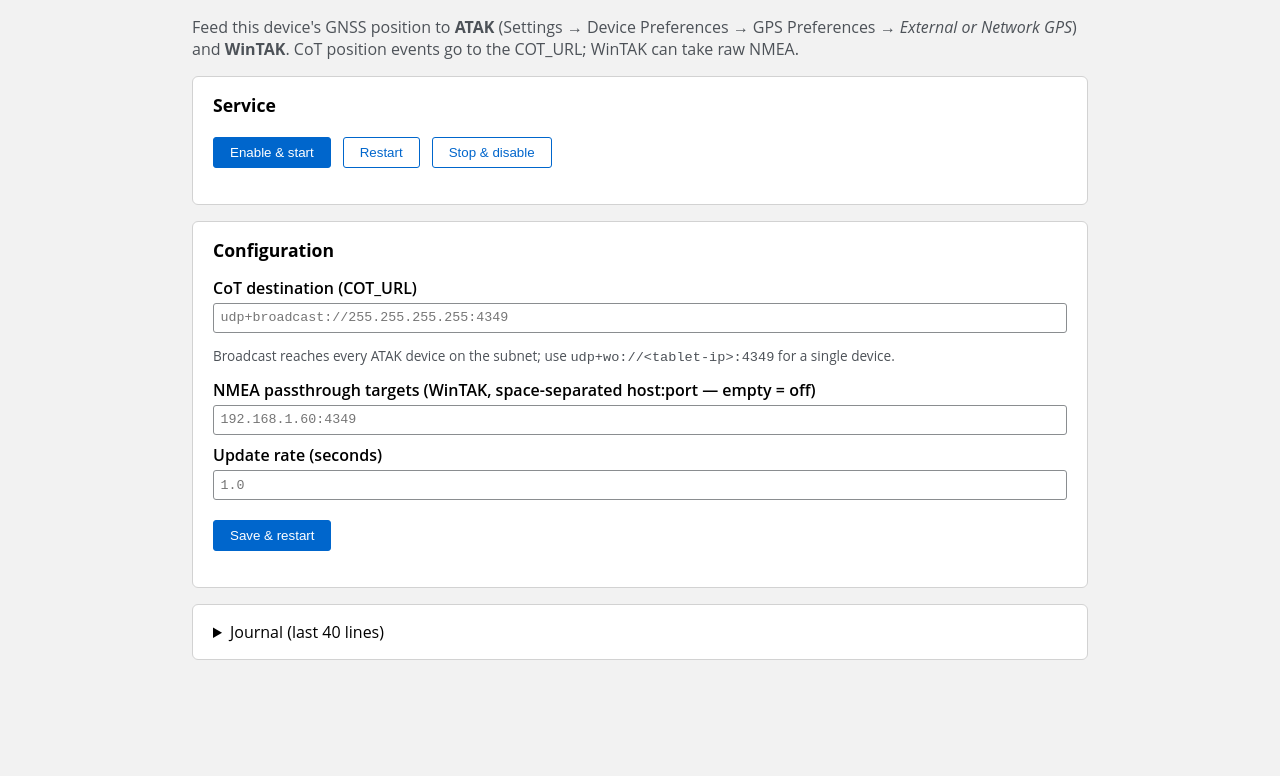
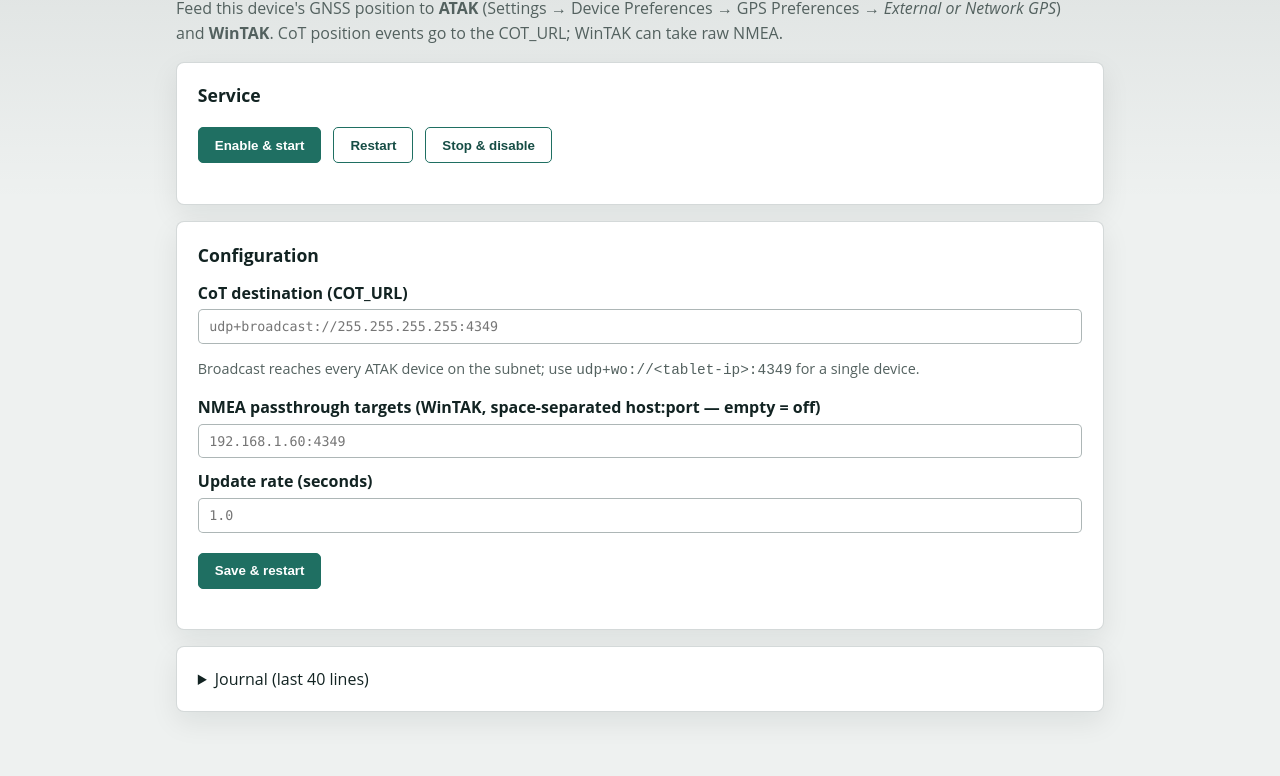
Before and after one commit to snstac/cockpit-gpstak, a plain HTML site: page index.html in a window 1280 px wide. Shown: the part 86-862 px from the top of the page. Before the commit the page ends 810 px from the top, so only its background shows below. Drawn offline with Linux system fonts and the light colour scheme; a script that the page names is missing.

Commit message:
Polish GPSTAK cockpit styling

```diff
--- a/gpstak.css
+++ b/gpstak.css
@@ -1,24 +1,155 @@
-/* AryaOS Site cockpit plugin. SPDX-License-Identifier: Apache-2.0 */
-body { font-family: "RedHatText", "Open Sans", Helvetica, Arial, sans-serif; margin: 0; background: #f2f2f2; }
-.aos-main { max-width: 56rem; margin: 0 auto; padding: 1rem 1.5rem 3rem; }
-.aos-sub { color: #4d5258; }
-.aos-card { background: #fff; border: 1px solid #d2d2d2; border-radius: 6px; padding: 1rem 1.25rem; margin: 1rem 0; }
-.aos-card h2 { margin-top: 0; font-size: 1.1rem; }
-.aos-card label { display: block; margin: 0.6rem 0; font-weight: 600; }
-.aos-card input[type="text"], .aos-card select, .aos-card textarea {
-  display: block; width: 100%; box-sizing: border-box; margin-top: 0.25rem;
-  font-weight: 400; font-family: monospace; padding: 0.4rem; border: 1px solid #8a8d90; border-radius: 3px; }
-.aos-row { display: flex; flex-wrap: wrap; gap: 1rem; }
-.aos-row label { flex: 1 1 14rem; }
-.aos-check { font-weight: 400 !important; }
-.aos-hint { color: #4d5258; font-size: 0.85rem; }
-.aos-btn { padding: 0.45rem 1rem; border-radius: 3px; border: 1px solid #06c; background: #fff; color: #06c; cursor: pointer; }
-.aos-btn.aos-primary { background: #06c; color: #fff; }
-.aos-btn:disabled { opacity: 0.5; cursor: default; }
-.aos-actions { margin: 1.25rem 0; display: flex; gap: 0.75rem; align-items: center; }
-.aos-status { font-size: 0.9rem; }
-.aos-status.ok { color: #3e8635; } .aos-status.err { color: #c9190b; }
-.aos-table { width: 100%; border-collapse: collapse; }
-.aos-table td { padding: 0.3rem 0.5rem; border-bottom: 1px solid #ededed; font-family: monospace; }
-.aos-dot { display: inline-block; width: 0.7rem; height: 0.7rem; border-radius: 50%; margin-right: 0.4rem; }
-.aos-dot.active { background: #3e8635; } .aos-dot.inactive { background: #c9190b; } .aos-dot.unknown { background: #8a8d90; }
+/* GPSTAK cockpit plugin. SPDX-License-Identifier: Apache-2.0 */
+:root {
+  color-scheme: light;
+  --aos-bg: #eef1f0;
+  --aos-panel: #ffffff;
+  --aos-ink: #122322;
+  --aos-muted: #53615f;
+  --aos-border: rgba(21, 48, 47, 0.18);
+  --aos-accent: #1f6f62;
+  --aos-accent-dark: #164d45;
+  --aos-danger: #b42318;
+  --aos-ok: #257a4a;
+}
+
+* {
+  box-sizing: border-box;
+}
+
+body {
+  margin: 0;
+  background:
+    linear-gradient(180deg, rgba(12, 31, 31, 0.08), rgba(12, 31, 31, 0) 18rem),
+    var(--aos-bg);
+  color: var(--aos-ink);
+  font-family: "RedHatText", "Open Sans", Helvetica, Arial, sans-serif;
+}
+
+.aos-main {
+  width: min(100%, 62rem);
+  margin: 0 auto;
+  padding: clamp(1rem, 2vw, 1.75rem) clamp(1rem, 3vw, 2rem) 3rem;
+}
+
+.aos-main h1 {
+  margin: 0 0 0.4rem;
+  font-size: clamp(1.6rem, 4vw, 2.3rem);
+  line-height: 1.1;
+}
+
+.aos-sub {
+  max-width: 56rem;
+  color: var(--aos-muted);
+  line-height: 1.55;
+}
+
+.aos-card {
+  margin: 1rem 0;
+  padding: clamp(1rem, 2vw, 1.3rem);
+  background: var(--aos-panel);
+  border: 1px solid var(--aos-border);
+  border-radius: 8px;
+  box-shadow: 0 10px 28px rgba(14, 29, 31, 0.08);
+}
+
+.aos-card h2 {
+  margin-top: 0;
+  font-size: 1.1rem;
+}
+
+.aos-card label {
+  display: block;
+  margin: 0.75rem 0;
+  font-weight: 650;
+}
+
+.aos-card input[type="text"],
+.aos-card select,
+.aos-card textarea {
+  display: block;
+  width: 100%;
+  margin-top: 0.35rem;
+  padding: 0.55rem 0.65rem;
+  border: 1px solid rgba(21, 48, 47, 0.35);
+  border-radius: 5px;
+  color: var(--aos-ink);
+  font-family: ui-monospace, "SFMono-Regular", Consolas, "Liberation Mono", monospace;
+  font-weight: 400;
+}
+
+.aos-row {
+  display: flex;
+  flex-wrap: wrap;
+  gap: 1rem;
+}
+
+.aos-row label {
+  flex: 1 1 15rem;
+}
+
+.aos-check {
+  font-weight: 400 !important;
+}
+
+.aos-hint {
+  color: var(--aos-muted);
+  font-size: 0.9rem;
+  line-height: 1.5;
+}
+
+.aos-btn {
+  min-height: 2.25rem;
+  padding: 0.5rem 1rem;
+  border: 1px solid var(--aos-accent);
+  border-radius: 5px;
+  background: #fff;
+  color: var(--aos-accent-dark);
+  cursor: pointer;
+  font-weight: 650;
+}
+
+.aos-btn.aos-primary {
+  background: var(--aos-accent);
+  color: #fff;
+}
+
+.aos-btn:disabled {
+  opacity: 0.5;
+  cursor: default;
+}
+
+.aos-actions {
+  display: flex;
+  flex-wrap: wrap;
+  gap: 0.75rem;
+  align-items: center;
+  margin: 1.25rem 0;
+}
+
+.aos-status {
+  font-size: 0.9rem;
+}
+
+.aos-status.ok {
+  color: var(--aos-ok);
+}
+
+.aos-status.err {
+  color: var(--aos-danger);
+}
+
+pre {
+  max-width: 100%;
+  overflow-x: auto;
+  font-family: ui-monospace, "SFMono-Regular", Consolas, "Liberation Mono", monospace;
+}
+
+@media (max-width: 680px) {
+  .aos-card {
+    margin-inline: -0.25rem;
+  }
+
+  .aos-actions .aos-btn {
+    flex: 1 1 12rem;
+  }
+}
--- a/index.html
+++ b/index.html
@@ -4,6 +4,7 @@
 <html lang="en">
 <head>
   <meta charset="utf-8">
+  <meta name="viewport" content="width=device-width, initial-scale=1">
   <title>GPSTAK Network GPS</title>
   <link rel="stylesheet" href="gpstak.css">
   <script src="../base1/cockpit.js"></script>
```
